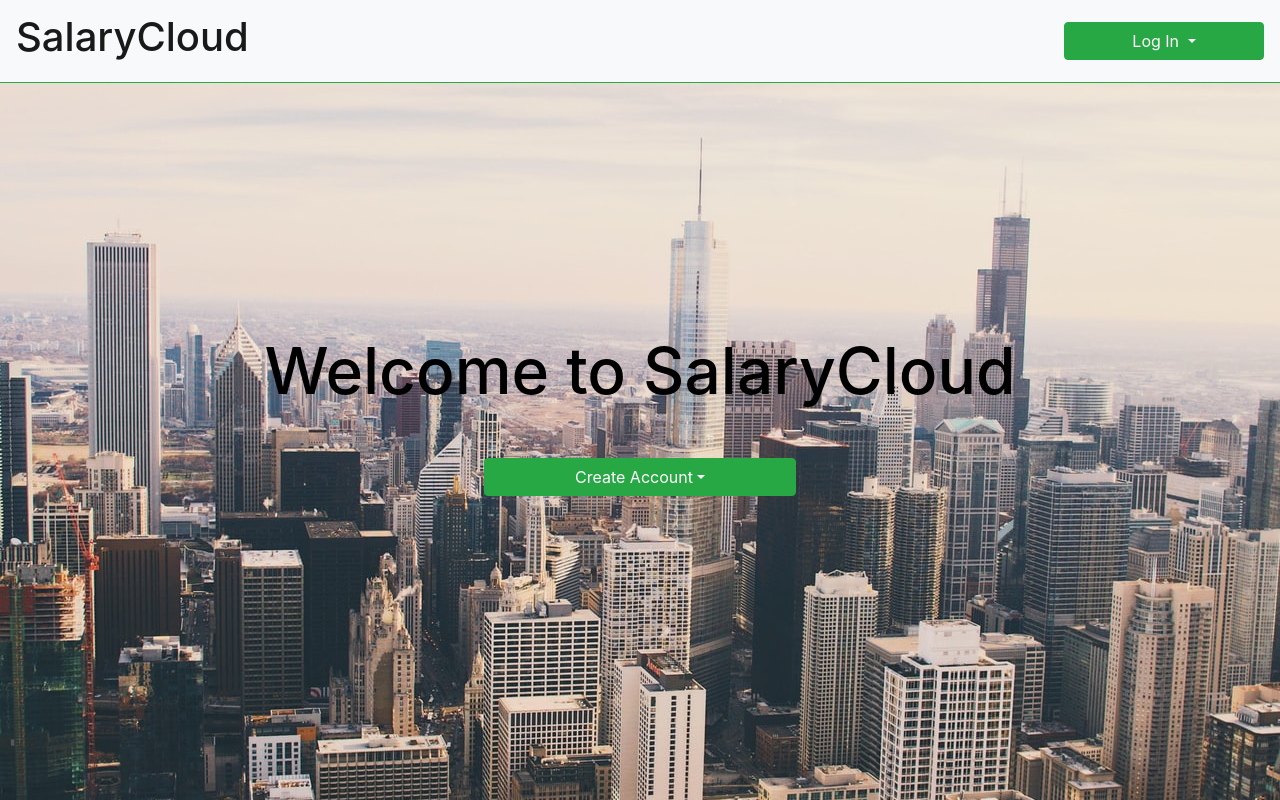
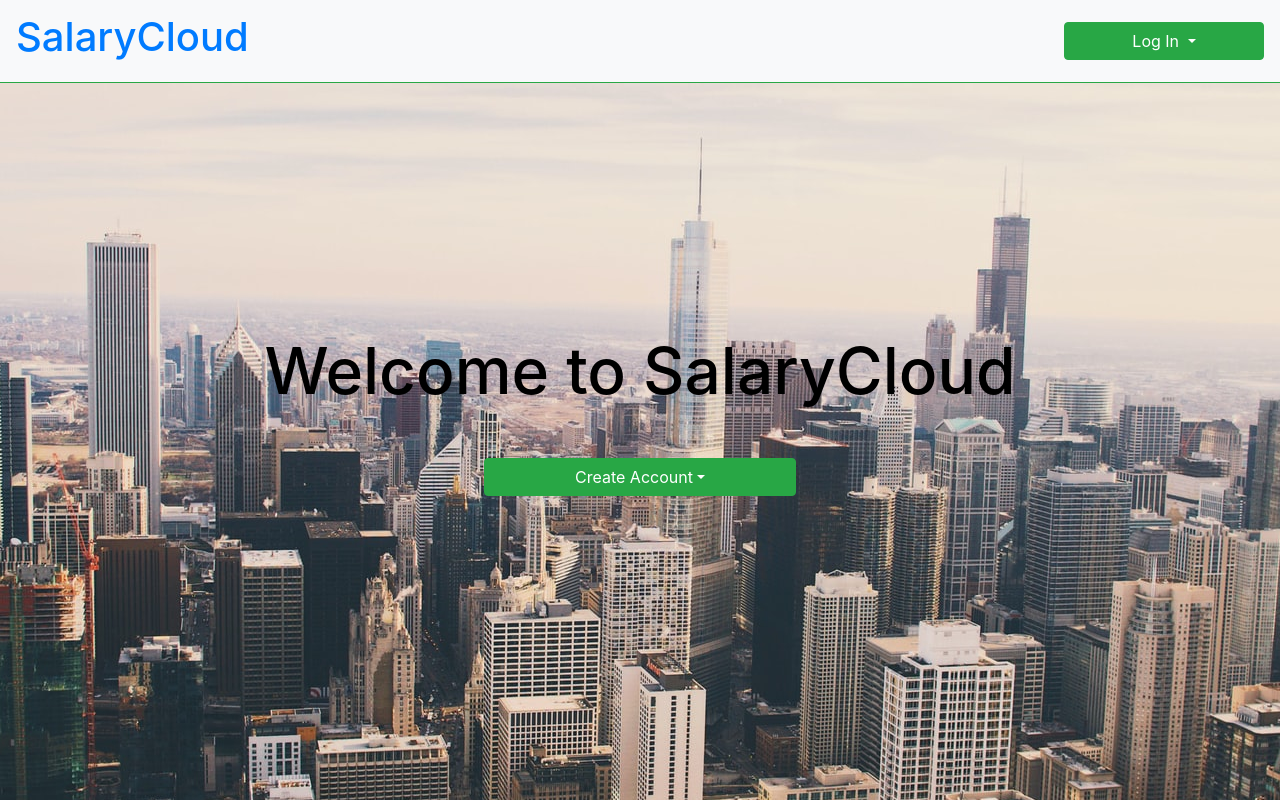
Before and after one commit to stynan27/SalaryCloud, a React (Create React App) app in the folder salary-cloud/: page /Welcome in a window 1280 px wide. Shown: the top 800 px of the page. Built offline with nearby package versions, Linux system fonts and the light colour scheme.

Commit message:
Added logOut functionality and improved navigation

```diff
--- a/salary-cloud/src/App.js
+++ b/salary-cloud/src/App.js
@@ -36,21 +36,21 @@ class App extends React.Component {
       loggedIn: false,
       user: null
     });
-    callback();
   }
 
   render() {
     return (
       <Router>
         <div className="App">
-          <Header user={this.state.user} loggedIn={this.state.loggedIn} handleLogIn={this.handleLogIn}/>
+          <Header user={this.state.user} loggedIn={this.state.loggedIn} handleLogIn={this.handleLogIn} handleLogOut={this.handleLogOut}/>
           <Switch>
             <Route path='/' exact render={(props) => <WelcomeBody {...props} handleLogIn={this.handleLogIn}/>}/>
             <Route path='/Welcome' exact render={(props) => <WelcomeBody {...props} handleLogIn={this.handleLogIn}/>}/>
             <Route path='/ProfileSettings' exact render={(props) => <ProfileSettingsBody {...props} loggedIn={this.state.loggedIn}
                 user={this.state.user} handleLogOut={this.handleLogOut}/>}/>
 
-            <Route path='/MyProfile' exact component={MyProfileBody}/>
+            <Route path='/MyProfile' exact render={(props) => <MyProfileBody {...props} loggedIn={this.state.loggedIn}
+                user={this.state.user}/>}/>
             <Route path='/About' exact component={About}/>
           </Switch>
           <Footer />
--- a/salary-cloud/src/components/header/Header.js
+++ b/salary-cloud/src/components/header/Header.js
@@ -1,5 +1,7 @@
 import React from 'react';
 import Navbar from 'react-bootstrap/Navbar';
+import { Link } from 'react-router-dom';
+
 import LoggedIn from './LoggedIn';
 import LoggedOut from './LoggedOut';
 
@@ -54,8 +56,10 @@ class Header extends React.Component {
       return (
         <div className="Header h-auto">
           <Navbar className="border-bottom border-success" bg="light" variant="light">
-            <Navbar.Brand className="mr-auto" href="/Welcome">
-              <h1> SalaryCloud </h1>
+            <Navbar.Brand className="mr-auto">
+              <h1>
+                <Link to="/Welcome">SalaryCloud</Link>
+              </h1>
             </Navbar.Brand>
             <h1> Loading </h1>
           </Navbar>
@@ -66,10 +70,12 @@ class Header extends React.Component {
       return(
         <div className="Header h-auto">
           <Navbar className="border-bottom border-success" bg="light" variant="light">
-            <Navbar.Brand className="mr-auto" href="/Welcome">
-              <h1> SalaryCloud </h1>
+            <Navbar.Brand className="mr-auto">
+              <h1>
+                <Link to="/Welcome">SalaryCloud</Link>
+              </h1>
             </Navbar.Brand>
-            <LoggedIn />
+            <LoggedIn handleLogOut={this.props.handleLogOut}/>
           </Navbar>
         </div>
       );
@@ -77,8 +83,10 @@ class Header extends React.Component {
       return(
         <div className="Header h-auto">
           <Navbar className="border-bottom border-success" bg="light" variant="light">
-            <Navbar.Brand className="mr-auto" href="/Welcome">
-              <h1> SalaryCloud </h1>
+            <Navbar.Brand className="mr-auto">
+              <h1>
+                <Link to="/Welcome">SalaryCloud</Link>
+              </h1>
             </Navbar.Brand>
             <LoggedOut handleInputChange={this.handleInputChange} handleSubmit={this.handleSubmit}/>
           </Navbar>
--- a/salary-cloud/src/components/header/LoggedIn.js
+++ b/salary-cloud/src/components/header/LoggedIn.js
@@ -3,7 +3,8 @@ import Nav from 'react-bootstrap/Nav';
 import Dropdown from 'react-bootstrap/Dropdown';
 import { Link } from 'react-router-dom';
 
-function LoggedIn() {
+function LoggedIn(props) {
+  const logOutHandler = props.handleLogOut;
 
   return (
     <Nav className="justify-content-end ">
@@ -21,7 +22,7 @@ function LoggedIn() {
       </Nav.Item>
 
       <Nav.Item>
-        <Nav.Link className="btn btn-success text-white" href="#" role="button"> Log Out </Nav.Link>
+        <Nav.Link className="btn btn-success text-white" role="button" onClick={logOutHandler}> Log Out </Nav.Link>
       </Nav.Item>
     </Nav>
   );
--- a/salary-cloud/src/components/myProfile/MyProfileBody.js
+++ b/salary-cloud/src/components/myProfile/MyProfileBody.js
@@ -1,4 +1,5 @@
 import React from 'react';
+import { Redirect } from 'react-router-dom';
 import Container from 'react-bootstrap/Container';
 import Row from 'react-bootstrap/Row';
 import Col from 'react-bootstrap/Col';
@@ -12,7 +13,17 @@ import RelevantExperience from './RelevantExperience';
 
 import './myProfile.css';
 
-function MyProfileBody() {
+function MyProfileBody(props) {
+    let user, loggedIn = null;
+
+    if (props.loggedIn) {
+        loggedIn = props.loggedIn;
+        user = props.user;
+    }
+
+    if (!loggedIn || user === undefined){
+        return <Redirect to="/Welcome" />
+    }
 
     return (
         <Container className="ProfileBody mt-2 mb-3"  align="center" fluid={true}>
--- a/salary-cloud/src/components/profileSettings/ProfileSettingsBody.js
+++ b/salary-cloud/src/components/profileSettings/ProfileSettingsBody.js
@@ -1,7 +1,7 @@
 import React from 'react';
 import Container from 'react-bootstrap/Container';
 import Row from 'react-bootstrap/Row';
-import {Redirect} from 'react-router-dom';
+import { Redirect } from 'react-router-dom';
 
 import ProfileSettingsForm from './ProfileSettingsForm';
 
--- a/salary-cloud/src/components/profileSettings/ProfileSettingsForm.js
+++ b/salary-cloud/src/components/profileSettings/ProfileSettingsForm.js
@@ -73,12 +73,12 @@ class ProfileSettingsForm extends React.Component {
     handleDeleteUser = async (event) => {
         event.preventDefault();
         const { user } = this.state;
+        // TODO: Fix Issue with loading...
         this.setState({ loading: true });
         await usersApi.deleteUser(user.userId, user.anonId).then((response) => {
             if (response.status === 200) {
-                this.props.handleLogOut( () => {
-                    this.setState({ loading: false});
-                });
+                this.props.handleLogOut();
+                this.setState({ loading: false});
                 console.log("User Deleted Successfully!");
             } else {
                 console.log("Invalid HTTP response code!");
```
